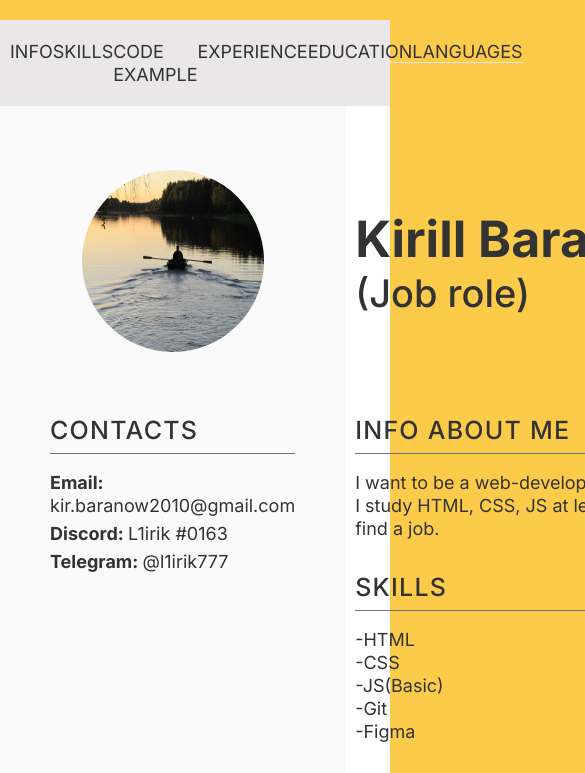
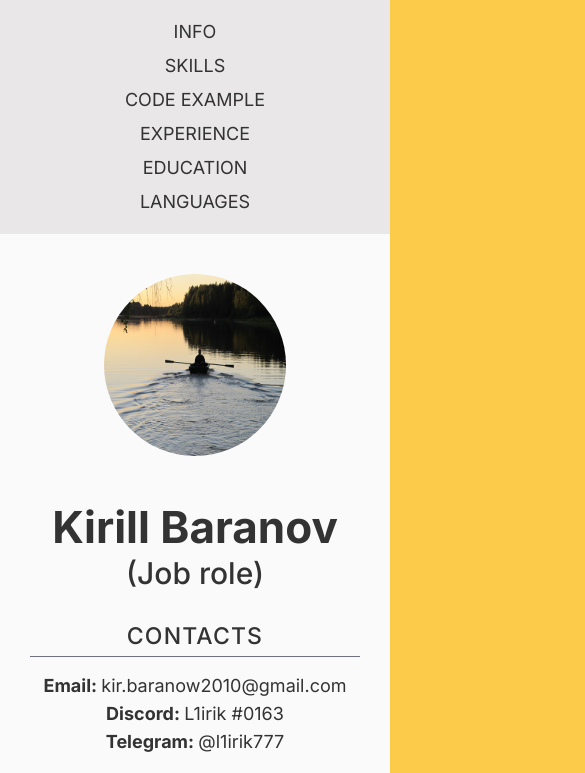
Before and after one commit to l1irik-rbk/rsschool-cv, a plain HTML site: page index.html in a window 390 px wide. Shown: the top 773 px of the page, 585 px wide, since content can reach past the window. Drawn offline with Linux system fonts and the light colour scheme.

Commit message:
feat: add media

```diff
--- a/index.html
+++ b/index.html
@@ -40,6 +40,12 @@
     <main class="my-cv">
       <aside class="aside">
         <img class="aside__photo" src="images/me.jpg" alt="Me">
+        <section class="main-title">
+          <h1 class="title media__title">
+            Kirill Baranov
+          </h1>
+          <h2 class="role media__roll">(Job role)</h2>
+        </section>
         <div class="contacts">
           <h3 class="subtitle">
             contacts
@@ -54,10 +60,10 @@
       </aside>
       <div class="main-page">
         <section class="main-title">
-          <h1 class="title">
+          <h1 class="title media__none">
             Kirill Baranov
           </h1>
-          <h2 class="role">(Job role)</h2>
+          <h2 class="role media__none">(Job role)</h2>
         </section>
         <section class="about-me" id="info">
           <h3 class="subtitle">
--- a/style.css
+++ b/style.css
@@ -175,3 +175,142 @@ section {
 .footer__logo-link:hover{
   border-bottom: 1px solid #333333;
 }
+
+.media__title,
+.media__roll{
+  display: none;
+}
+
+
+
+
+@media (max-width: 1200px) {
+  .media__title,
+  .media__roll{
+    display: block;
+  }
+
+  .media__none{
+    display: none;
+  }
+
+  .container{
+    margin: 0 auto;
+  }
+
+  .my-cv{
+    display: block;
+    text-align: center;
+  }
+
+  .aside{
+    max-width: 100%;
+    flex-direction: row;
+    justify-content: space-around;
+    align-items: center;
+    margin-bottom: 30px;
+  }
+
+  .title,
+  .role{
+    padding: 0;
+  }
+
+  .aside__photo {
+    margin: 40px 10px;
+  }
+
+  .contacts {
+    padding: 0 20px;
+  }
+
+  .about-me,
+  .skills{
+    margin-bottom: 0;
+  }
+
+  .skills__list{
+    display: flex;
+    justify-content: space-around;
+    align-items: center;
+  }
+
+  .about-me p:last-child,
+  .skills__list{
+    padding-bottom: 30px;
+  }
+
+  .main-page li::before {
+    content: '';
+  }
+}
+
+@media (max-width: 920px) {
+  .aside{
+    flex-wrap: wrap;
+  }
+
+  .contacts{
+    padding-bottom: 30px;
+  }
+}
+
+@media (max-width: 780px) {
+  .menu__list{
+    display: block;
+    text-align: center;
+  }
+
+  .menu__list a {
+    display: block;
+    width: 100%;
+    margin-bottom: 10px;
+  }
+}
+
+@media (max-width: 580px) {
+  .aside{
+    display: block;
+    width: 100%;
+  }
+
+  .menu{
+    padding-bottom: 10px;
+  }
+
+  .role{
+    margin-bottom: 30px;
+    font-size: 30px;
+    line-height: 41px
+  }
+
+  .title{
+    font-size: 44px;
+    line-height: 52px;
+  }
+
+  .subtitle{
+    font-size: 23px;
+    line-height: 24px;
+  }
+  .contacts{
+    padding-bottom: 30px;
+  }
+}
+
+@media (max-width: 580px) {
+  .footer{
+    display: block;
+    text-align: center;
+  }
+
+  .footer__git-link{
+    display: block;
+    margin-bottom: 20px;
+  }
+
+
+  .footer p{
+    margin-bottom: 20px;
+  }
+}
```
